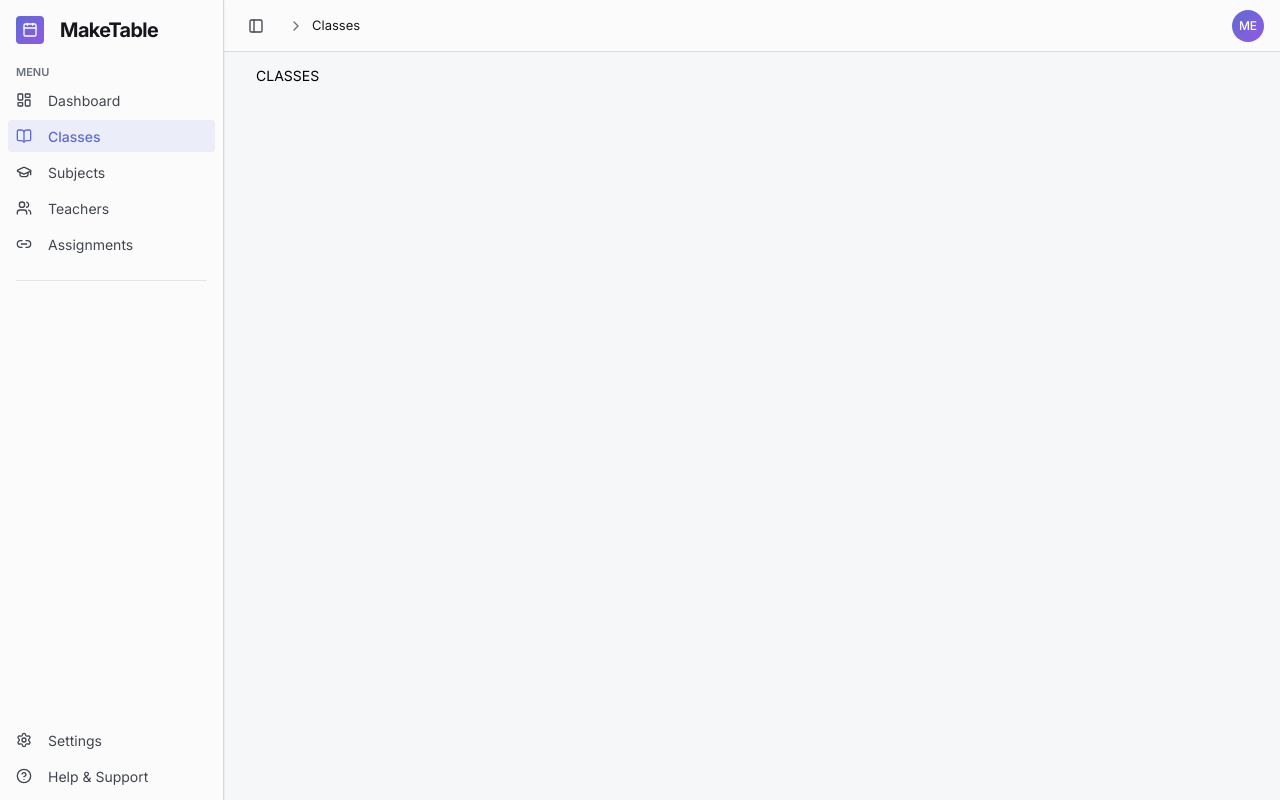
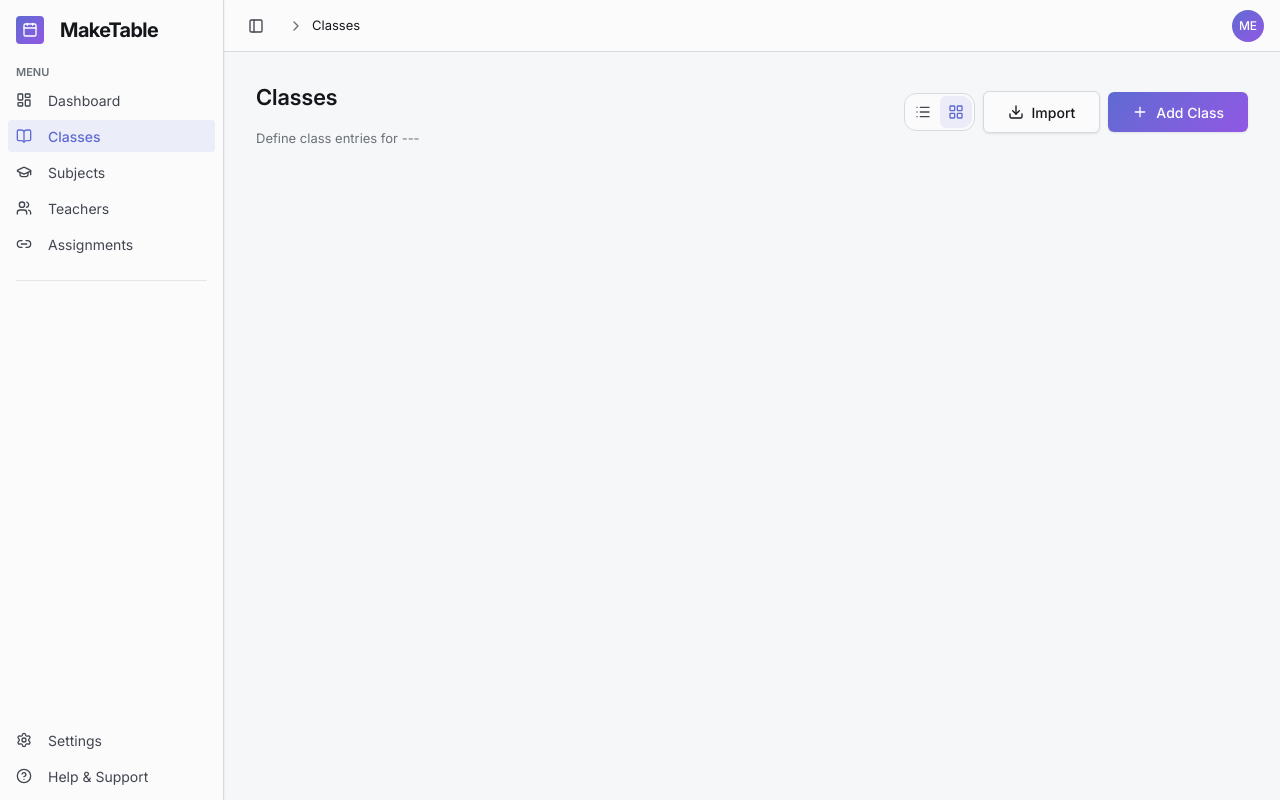
Before and after one commit to asifali411/Make-Table-App, a React (Vite) app: page /dashboard in a window 1280 px wide. Both pictures are taken after a click on the button "Classes". Built offline with nearby package versions, Linux system fonts and the light colour scheme.

Commit message:
feat: add Classes page with view mode functionality and update styles for PageHeader component

```diff
--- a/package.json
+++ b/package.json
@@ -19,6 +19,7 @@
   },
   "devDependencies": {
     "@tauri-apps/cli": "^2",
+    "@types/node": "^25.9.3",
     "@types/react": "^19.1.8",
     "@types/react-dom": "^19.1.6",
     "@vitejs/plugin-react": "^4.6.0",
--- a/src/app/routes/RouteManager.tsx
+++ b/src/app/routes/RouteManager.tsx
@@ -1,11 +1,12 @@
-import { Suspense } from "react";
+import { lazy, Suspense } from "react";
 import { Route, Routes } from "react-router-dom";
 import Navbar from "../../shared/components/navbar/Navbar";
+
+const Classes = lazy(() => import("../../pages/Classes"));
 
 // Placeholders
 const Loading        = () => <div>LOADING</div>;
 const Dashboard      = () => <div>DASHBOARD</div>;
-const Classes        = () => <div>CLASSES</div>;
 const Subjects       = () => <div>SUBJECTS</div>;
 const Teachers       = () => <div>TEACHERS</div>;
 const Assignments    = () => <div>ASSIGNMENTS</div>;
--- /dev/null
+++ b/src/pages/Classes.tsx
@@ -0,0 +1,26 @@
+import { useState } from "react";
+import { ViewMode } from "../shared/types/global.types";
+import PageHeader from "../shared/components/pageHeader/PageHeader";
+import styles from "@/features/classes/styles/Classes.module.css";
+
+const Classes = () => {
+
+  const [viewMode, setViewMode] = useState<ViewMode>("grid");
+
+  return (
+    <>
+      <PageHeader
+        title="Classes"
+        subtitle="Define class entries for ---"
+        viewMode={viewMode}
+        addLabel="Add Class"
+        importLabel="Import"
+        onViewModeChange={(mode) => setViewMode(mode)}
+        onAdd={() => {}}
+        onImport={() => {}}
+      />
+    </>
+  );
+};
+
+export default Classes;
--- a/src/shared/components/pageHeader/PageHeader.tsx
+++ b/src/shared/components/pageHeader/PageHeader.tsx
@@ -40,6 +40,10 @@ export default function PageHeader({
             data-state={viewMode === "list" ? "on" : "off"}
             className={styles.toggleButton}
             onClick={() => onViewModeChange?.("list")}
+            style={{
+              borderTopRightRadius: "var(--radius-button)",
+              borderBottomRightRadius: "var(--radius-button)",
+            }}
           >
             <List size={16} strokeWidth={2} />
           </button>
@@ -51,6 +55,10 @@ export default function PageHeader({
             data-state={viewMode === "grid" ? "on" : "off"}
             className={styles.toggleButton}
             onClick={() => onViewModeChange?.("grid")}
+            style={{
+              borderTopLeftRadius: "var(--radius-button)",
+              borderBottomLeftRadius: "var(--radius-button)",
+            }}
           >
             <LayoutGrid size={16} strokeWidth={2} />
           </button>
--- a/src/shared/components/pageHeader/styles/PageHeader.module.css
+++ b/src/shared/components/pageHeader/styles/PageHeader.module.css
@@ -30,10 +30,10 @@
   display: flex;
   align-items: center;
   justify-content: center;
-  gap: var(--space-1);
+  gap: 1px;
   border: 1px solid var(--color-border-primary);
-  border-radius: var(--radius-button);
-  padding: var(--space-1);
+  border-radius: var(--radius-panel);
+  padding: 2px;
   background-color: var(--color-surface);
 }
 
@@ -45,7 +45,7 @@
   height: var(--space-7);
   padding: 0;
   border: none;
-  border-radius: var(--radius-small);
+  border-radius: calc(var(--radius-panel) - 2px); /* inner radius = outer radius - padding */
   background-color: transparent;
   color: var(--color-text-secondary);
   cursor: pointer;
--- a/vite.config.ts
+++ b/vite.config.ts
@@ -1,7 +1,7 @@
 import { defineConfig } from "vite";
 import react from "@vitejs/plugin-react";
+import path from "path";
 
-// @ts-expect-error process is a nodejs global
 const host = process.env.TAURI_DEV_HOST;
 
 // https://vite.dev/config/
@@ -29,4 +29,10 @@ export default defineConfig(async () => ({
       ignored: ["**/src-tauri/**"],
     },
   },
+
+  resolve: {
+    alias: {
+      "@": path.resolve(__dirname, "./src"),
+    },
+  },
 }));
```
Also changed, not shown: src/features/classes/styles/Classes.module.css (added), 1 other file (tests, documents, lock files or other folders).
